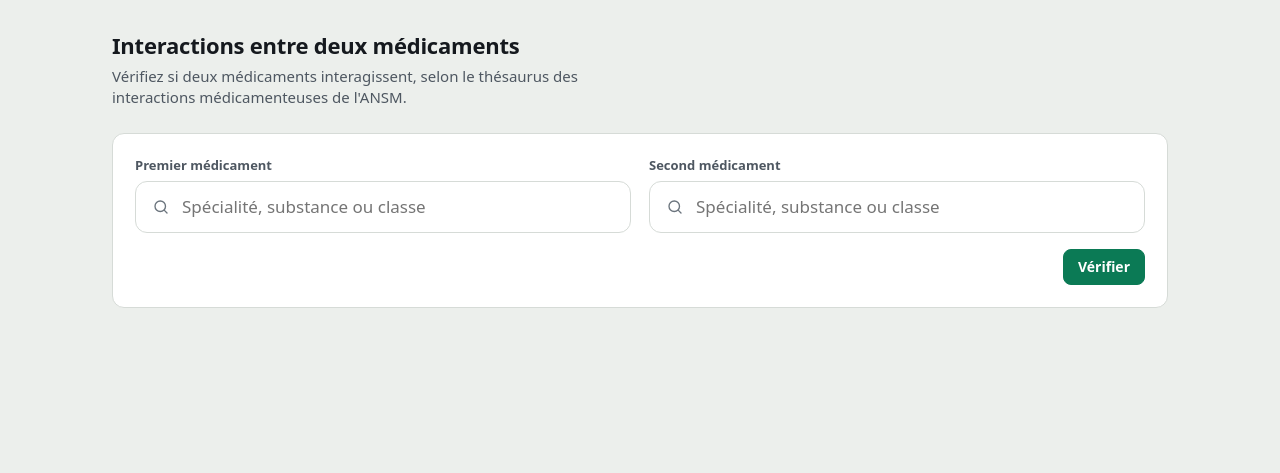
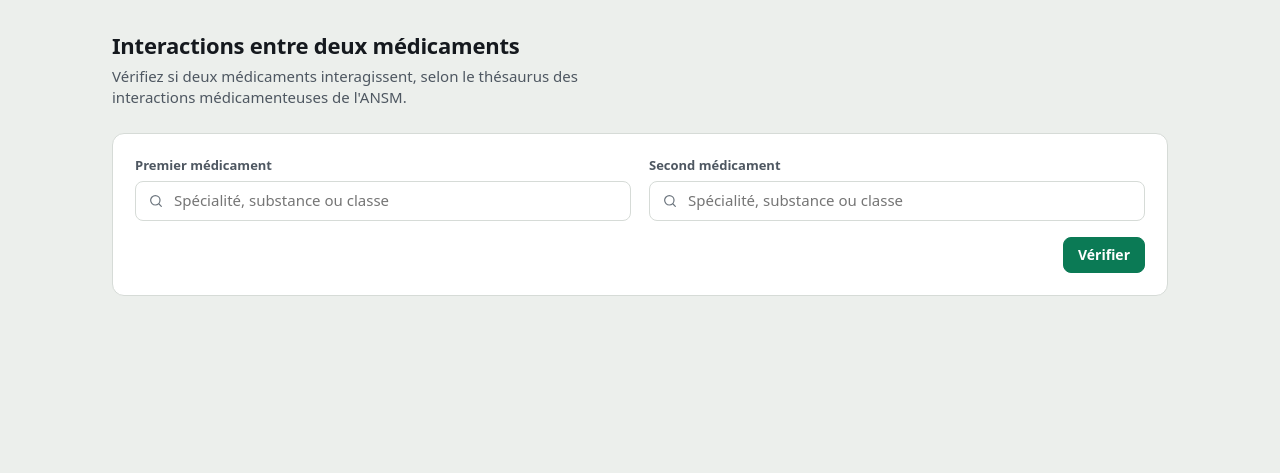
Before and after one commit to AmielDylan/projet-iam, a Flask app: page / in a window 1280 px wide. Shown: the part 56-529 px from the top of the page. Run offline with Flask 3, Linux system fonts and the light colour scheme; parts of the project's set-up code (start-up, migrations or seed data) failed here and were passed over; some web fonts are replaced.

Commit message:
Make the interaction search fields the standard 40px height
Co-Authored-By: Claude Opus 5.5 <noreply@anthropic.com>

```diff
--- a/static/css/prescriber.css
+++ b/static/css/prescriber.css
@@ -419,7 +419,9 @@ a.btn-primary { color: #fff; }
 }
 .section.pe .section-head { background: var(--pe-bg); color: var(--pe); }
 .result-title { font-size: 18px; margin: 8px 0 0; }
-.med-field .search { height: 52px; }
+.med-field .search { height: 40px; padding: 0 12px; border-radius: var(--r-ctl); gap: 10px; }
+.med-field .search input { font-size: 15px; }
+.med-field .search svg { width: 16px; height: 16px; }
 .field .search input, .field .search input:focus { border: 0; box-shadow: none; height: auto; padding: 0; background: transparent; }
 
 /* ---------- pied de page commun ---------- */
--- a/static/js/redaction/home.js
+++ b/static/js/redaction/home.js
@@ -36,7 +36,7 @@ function MedField({ label, value, onChange, onPick, onEnter, inputRef }) {
     <div class="filter-search"><label class="search"><${Icon} name="search" />
       <input ref=${inputRef} value=${value} placeholder="Spécialité, substance ou classe" autocomplete="off" onKeyDown=${onKeyDown}
         onInput=${(e) => onChange(e.target.value)} onBlur=${() => setTimeout(() => setOpen(false), 150)} /></label>
-      ${open && results.length > 0 && html`<div class="suggest" style="top:58px">${results.map((r, i) => html`
+      ${open && results.length > 0 && html`<div class="suggest" style="top:46px">${results.map((r, i) => html`
         <div key=${r.resultat + r.type} class=${`opt ${i === hl ? 'is-hl' : ''}`} onMouseDown=${(e) => { e.preventDefault(); pick(r); }}>
           <b>${r.resultat}</b><span class="side"><span class="lvl lvl-info">${TYPES[r.type] || r.type}</span></span></div>`)}</div>`}
     </div></div>`;
```
